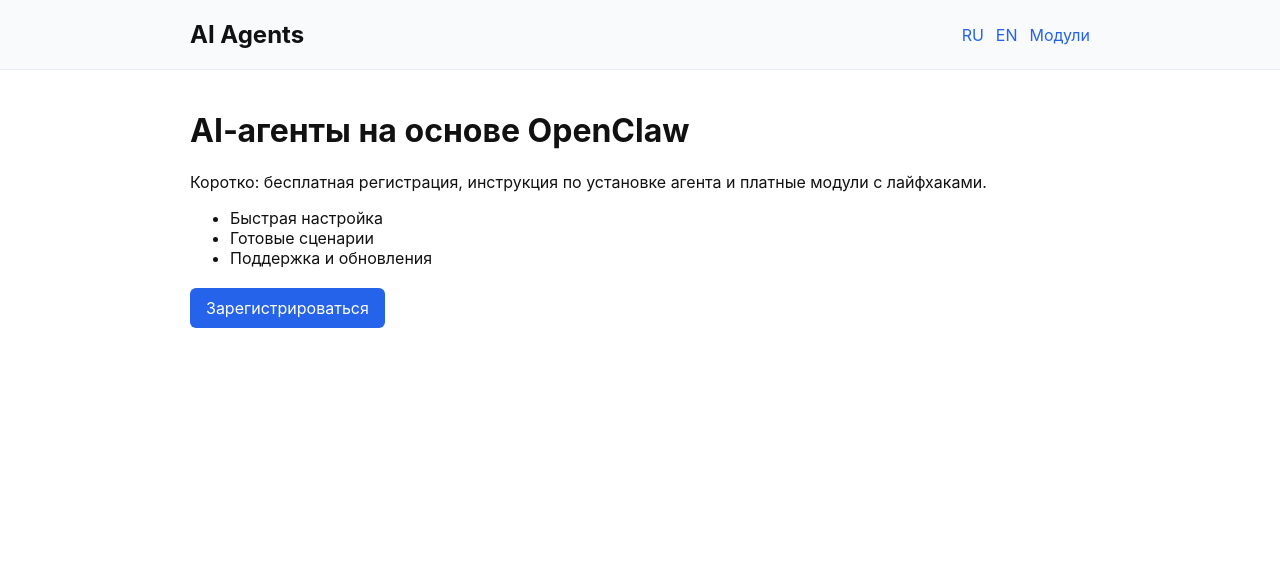
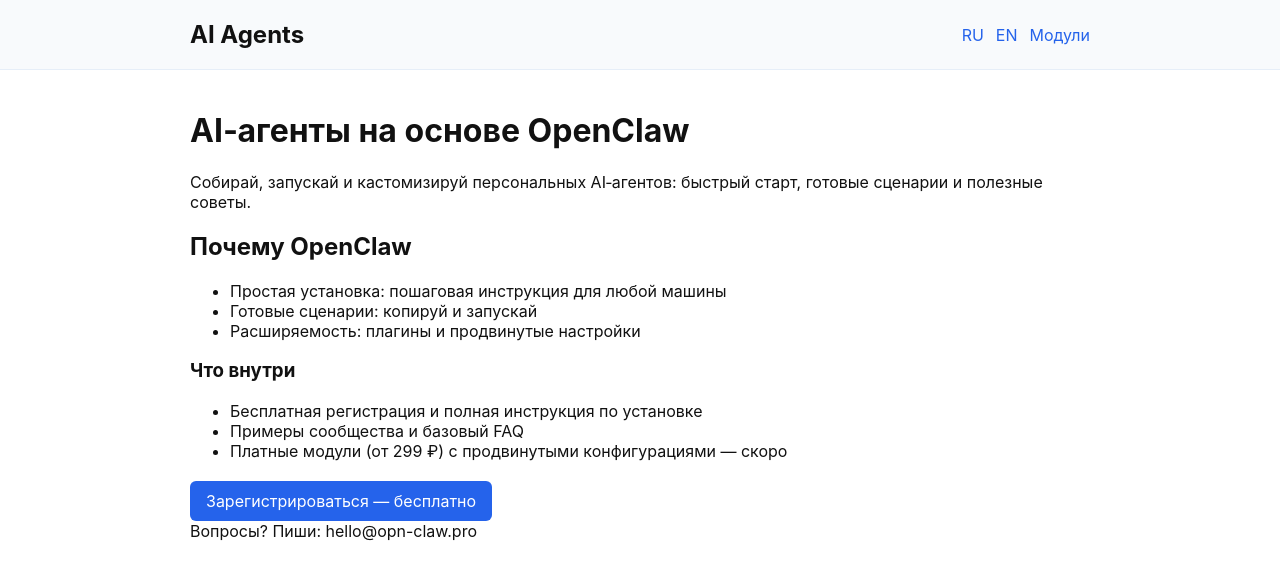
Before and after one commit to novaaurelis/nova-ai-agents-site-backup, a Next.js app: page /ru in a window 1280 px wide. Shown: the top 580 px of the page. Built offline with nearby package versions, Linux system fonts and the light colour scheme.

Commit message:
feat: add minimal content for RU home (lead, features, contact)

```diff
--- a/pages/ru/index.js
+++ b/pages/ru/index.js
@@ -7,15 +7,31 @@ export default function RuHome(){
       <Header/>
       <main className="container">
         <h1>AI‑агенты на основе OpenClaw</h1>
-        <p>Коротко: бесплатная регистрация, инструкция по установке агента и платные модули с лайфхаками.</p>
-        <ul>
-          <li>Быстрая настройка</li>
-          <li>Готовые сценарии</li>
-          <li>Поддержка и обновления</li>
-        </ul>
+        <p className="lead">Собирай, запускай и кастомизируй персональных AI‑агентов: быстрый старт, готовые сценарии и полезные советы.</p>
+
+        <section className="features">
+          <h2>Почему OpenClaw</h2>
+          <ul>
+            <li>Простая установка: пошаговая инструкция для любой машины</li>
+            <li>Готовые сценарии: копируй и запускай</li>
+            <li>Расширяемость: плагины и продвинутые настройки</li>
+          </ul>
+        </section>
+
+        <section className="what">
+          <h3>Что внутри</h3>
+          <ul>
+            <li>Бесплатная регистрация и полная инструкция по установке</li>
+            <li>Примеры сообщества и базовый FAQ</li>
+            <li>Платные модули (от 299 ₽) с продвинутыми конфигурациями — скоро</li>
+          </ul>
+        </section>
+
         <div className="cta">
-          <Link href="/ru/dashboard" className="button">Зарегистрироваться</Link>
+          <Link href="/ru/dashboard" className="button">Зарегистрироваться — бесплатно</Link>
         </div>
+
+        <footer className="muted">Вопросы? Пиши: hello@opn-claw.pro</footer>
       </main>
     </div>
   )
```
